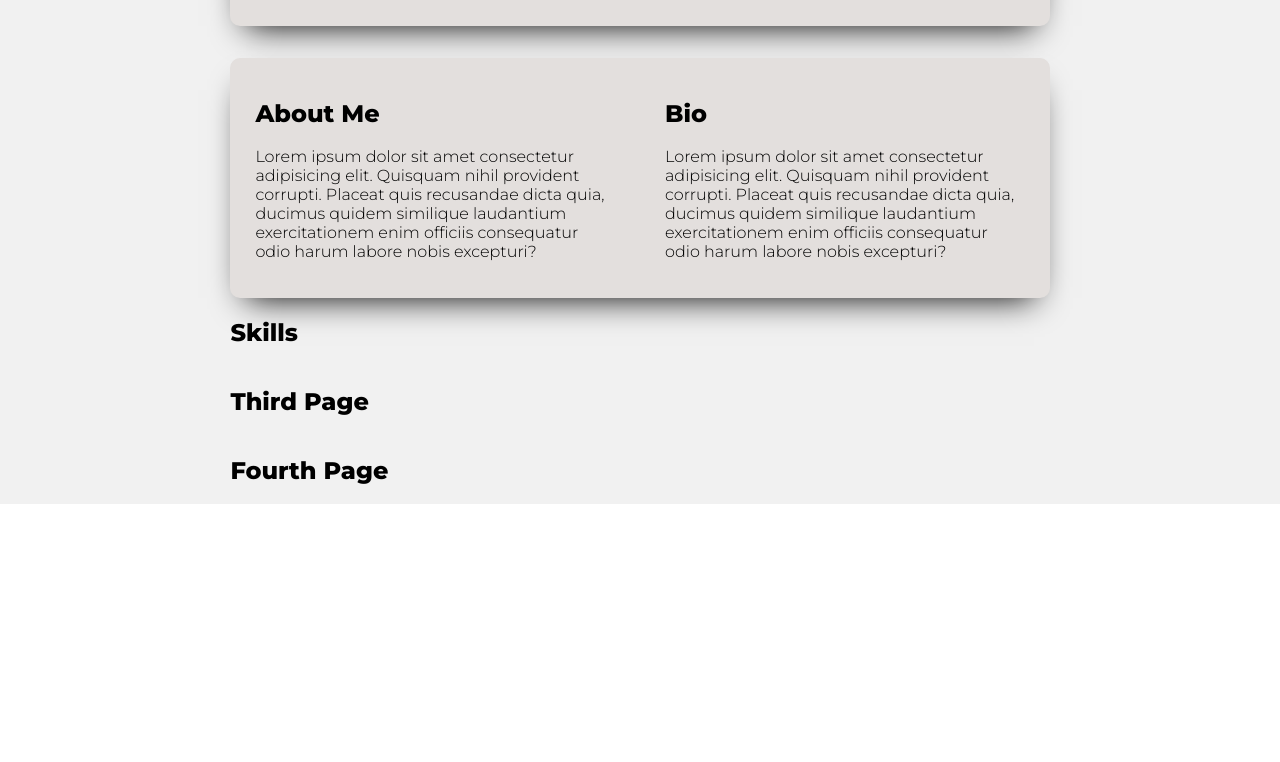
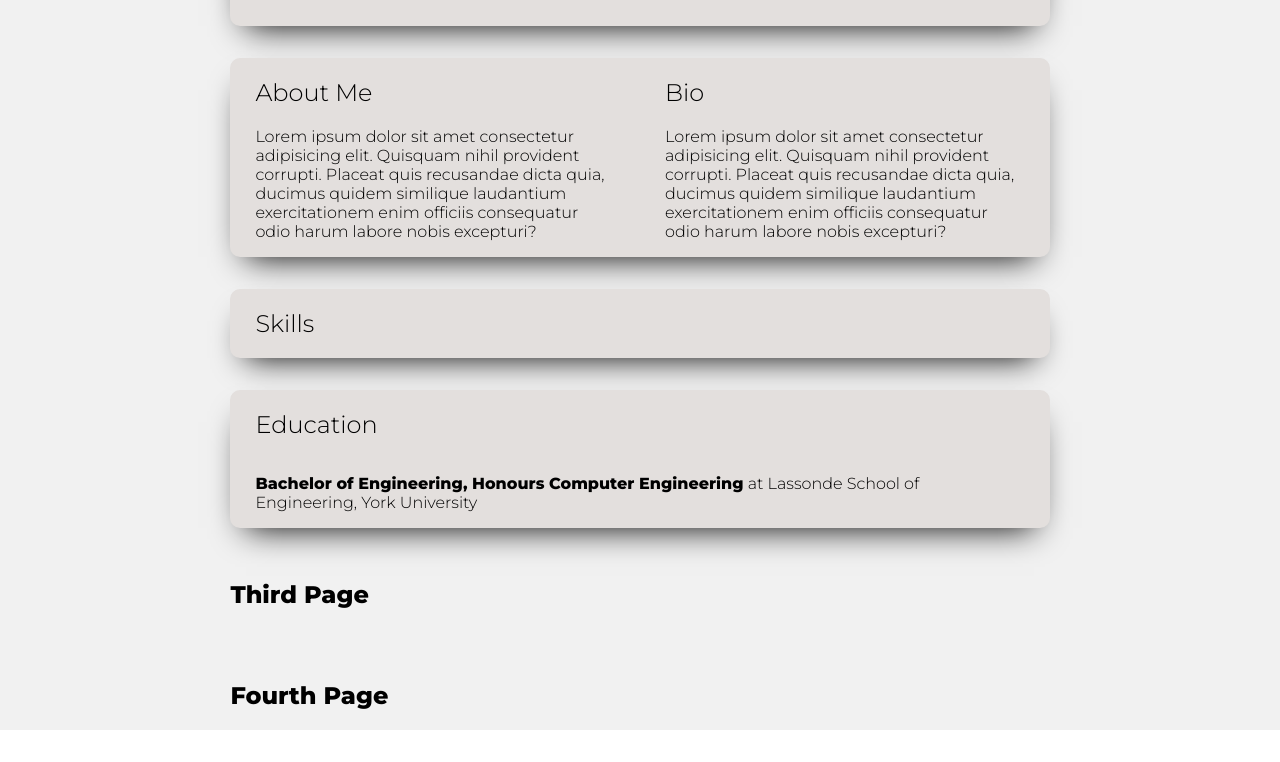
Before and after one commit to KishorSivapalan/kishorsivapalan.github.io, a plain HTML site: page index.html in a window 1280 px wide. Shown: the part 474-1236 px from the top of the page. Before the commit the page ends 978 px from the top, so only its background shows below. Drawn offline with Linux system fonts and the light colour scheme.

Commit message:
skills in progress

```diff
--- a/index.html
+++ b/index.html
@@ -71,11 +71,17 @@
             <div class="skillsPanel">
                 <h2>Skills</h2>
             </div>
+            <div class="educationPanel">
+                <h2>Education</h2>
+                <ul>
+                    <li><span>Bachelor of Engineering, Honours Computer Engineering</span> at Lassonde School of Engineering, York University</li>
+                </ul>
+            </div>
         </section>
-        <section class="pageThree evenPage">
+        <section class="pageThree">
             <h1>Third Page</h1>
         </section>
-        <section class="pageFour evenPage">
+        <section class="pageFour">
             <h1>Fourth Page</h1>
         </section>
     </div>
--- a/styles.css
+++ b/styles.css
@@ -210,13 +210,14 @@ section {
     font-family: 'Montserrat';
     background: var(--oddBackground);
     gap: 2rem;
+    margin-bottom: 2rem;
+}
+
+h2 {
+    font-weight: 500;
 }
 
 /******************** PAGE ONE CSS BEGINS ********************/
-.pageOne {
-    display: flex;
-}
-
 .profilePanel {
     display: flex;
     flex-direction: column;
@@ -269,9 +270,8 @@ section {
     background: var(--evenBackground);
     border-radius: 10px;
     box-shadow: 0rem 1rem 2rem -1rem;
-    height: 30vh;
-    justify-content: center;
-    align-items: center;
+    height: auto;
+    justify-content: start;
 }
 
 .aboutMe {
@@ -293,7 +293,36 @@ section {
 }
 
 /******************** PAGE TWO CSS BEGINS ********************/
+.skillsPanel {
+    display: flex;
+    flex-direction: column;
+    background: var(--evenBackground);
+    border-radius: 10px;
+    box-shadow: 0rem 1rem 2rem -1rem;
+    height: auto;
+    justify-content: start;
+    padding: 0 25px;
+}
 
+.educationPanel {
+    display: flex;
+    flex-direction: column;
+    background: var(--evenBackground);
+    border-radius: 10px;
+    box-shadow: 0rem 1rem 2rem -1rem;
+    height: auto;
+    justify-content: start;
+    padding: 0 25px;
+}
+
+.educationPanel ul {
+    list-style: none;
+    padding: 0;
+}
+
+.educationPanel span {
+    font-weight: bold;
+}
 /******************** PAGE THREE CSS BEGINS ********************/
 
 /******************** PAGE FOUR CSS BEGINS ********************/
```
